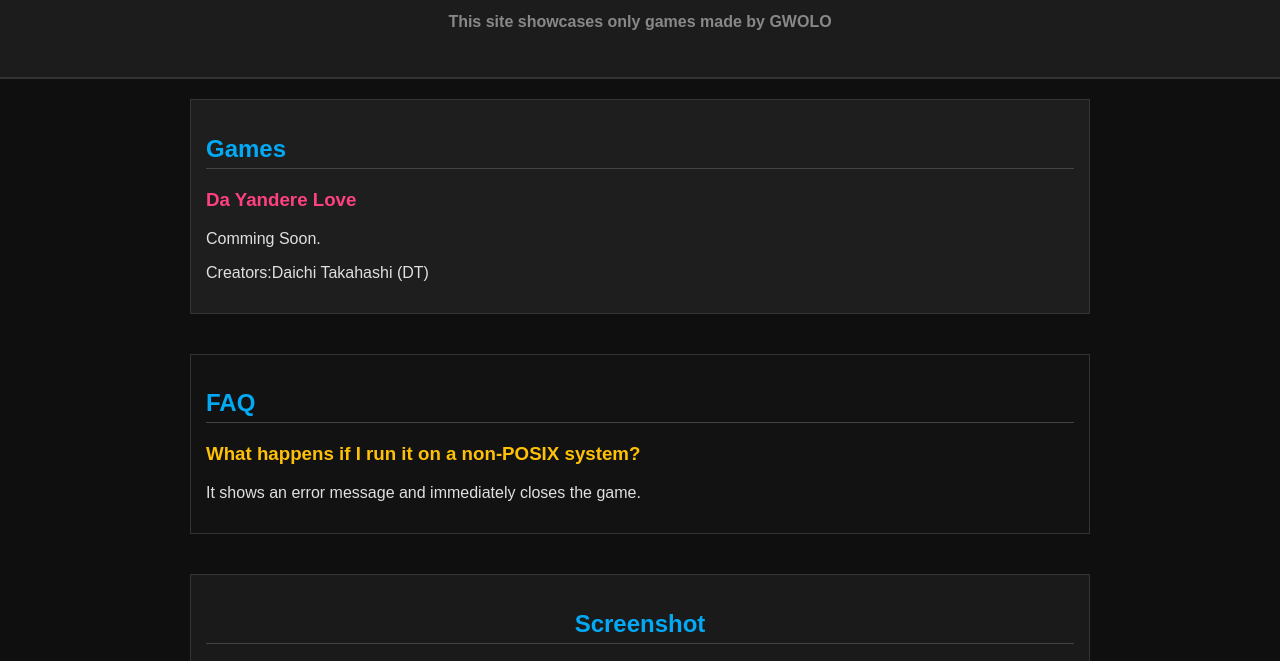
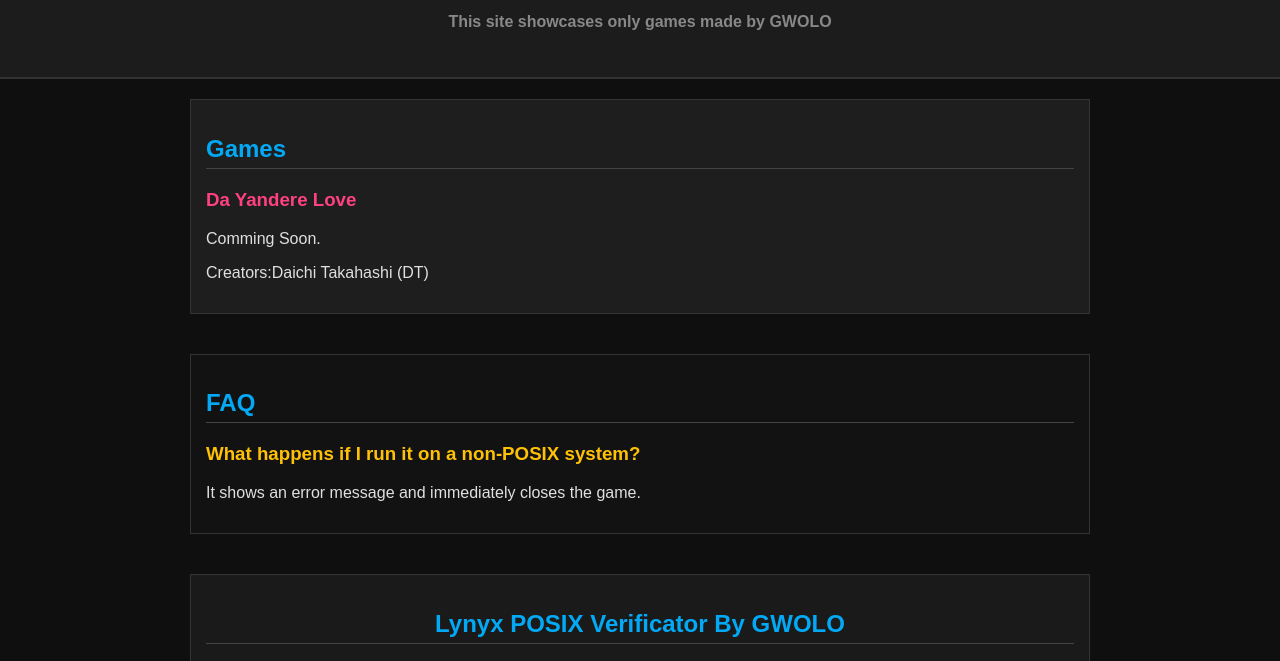
Before and after one commit to GWOLO-Software/gwolo-software.github.io, a plain HTML site: page index.html in a window 1280 px wide. Shown: the part 93-754 px from the top of the page. Drawn offline with Linux system fonts and the light colour scheme.

Commit message:
Atualizar o index.html

```diff
--- a/index.html
+++ b/index.html
@@ -125,7 +125,7 @@
     </section>
 
     <section class="screenshot">
-      <h2>Screenshot</h2>
+      <h2>Lynyx POSIX Verificator By GWOLO</h2>
       <img src="https://i.imgur.com/jfj0wuD.png" alt="Powered By Lynyx POSIX Verificator">
       <div class="caption">Powered by Lynyx POSIX Verificator</div>
     </section>
```
